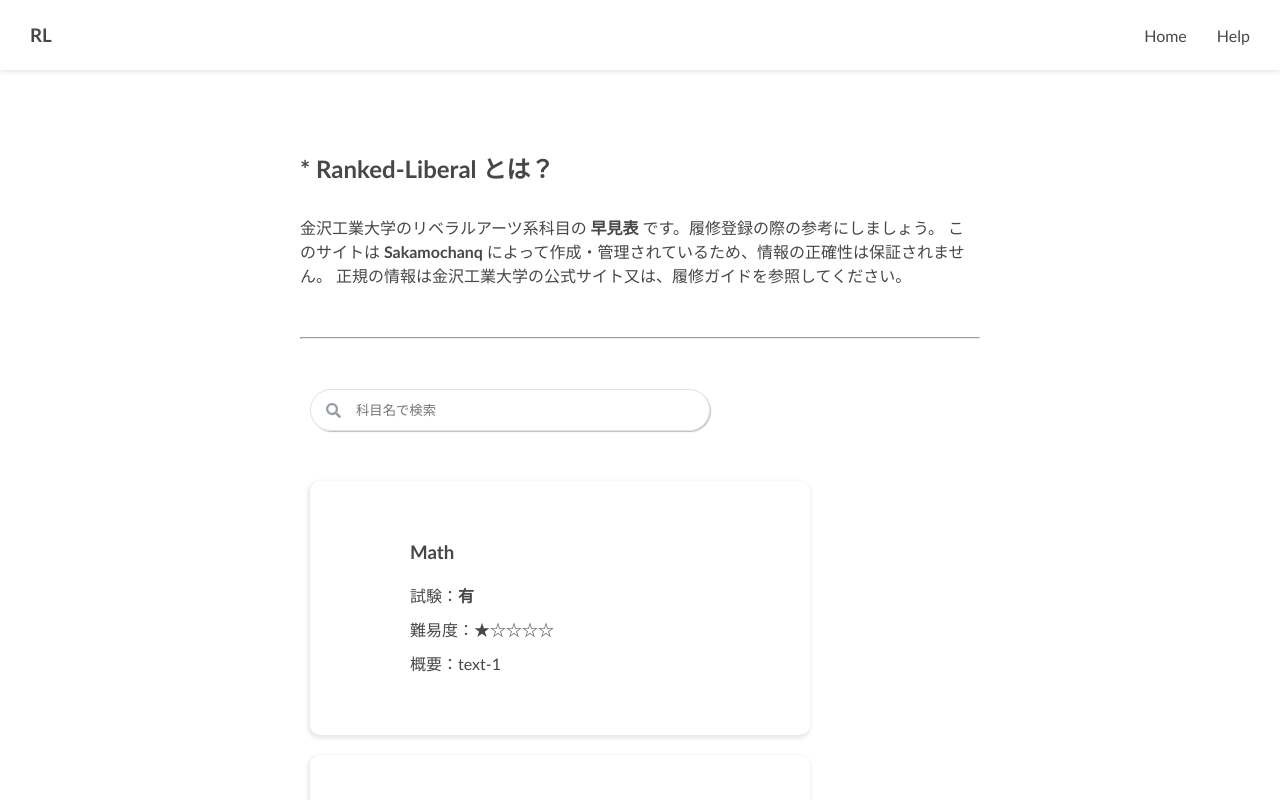
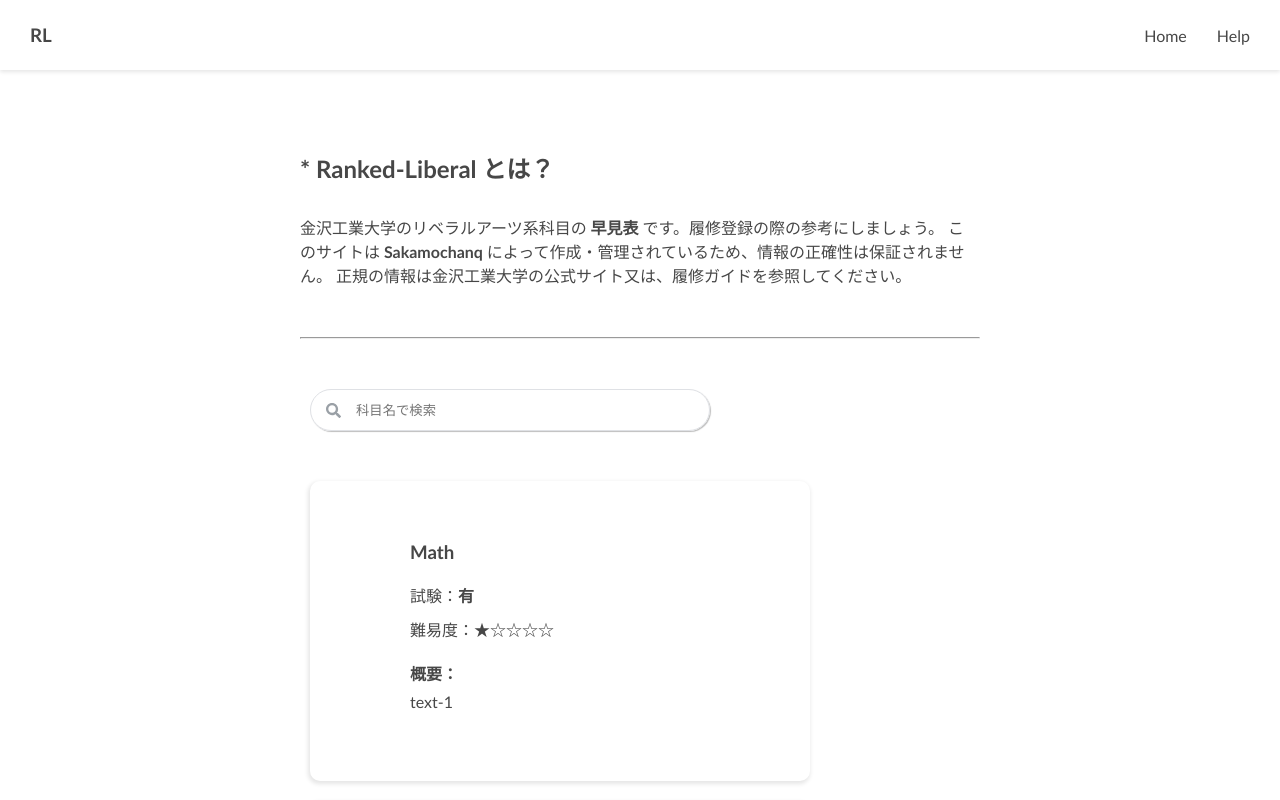
Before and after one commit to Sakamochanq/Liberal-Chart, a React (Create React App) app: page / in a window 1280 px wide. Shown: the top 800 px of the page. Built offline with nearby package versions, Linux system fonts and the light colour scheme.

Commit message:
fix: 概要記述のスタイル変更

```diff
--- a/src/App.css
+++ b/src/App.css
@@ -121,7 +121,7 @@ header {
   margin: 0px 0px 0px 310px;
 }
 .list-wrapper {
-  padding: 50px 0px 50px 100px;
+  padding: 50px 100px 70px 100px;
   box-shadow: -1px 2px 4px 1px rgba(0, 0, 0, 0.1);
   border-radius: 10px;
   margin-bottom: 20px;
@@ -133,6 +133,7 @@ header {
     margin: 0px 0px 0px 100px;
   }
   .list-wrapper {
+    padding: 50px 30px 70px 65px;
     margin: 0px 0px 40px -67px;
     width: 330px;
   }
--- a/src/components/Lists.js
+++ b/src/components/Lists.js
@@ -35,7 +35,8 @@ const Lists = () => {
           <h3 style={{marginTop: "10px", marginBottom:"20px"}} className="name">{subject.name}</h3>
           <p style={{marginBottom: "10px"}} className="inside-job">試験：<b>{subject['inside-job'] ? '有' : '無'}</b></p>
           <p style={{marginBottom: "10px"}} className="degree">難易度：{subject.degree}</p>
-          <p style={{marginBottom: "10px"}} className="description">概要：{subject.description}</p>
+          <p style={{marginTop: "20px", marginBottom: "7px"}} className="description"><b>概要：</b></p>
+          <p className="description">{subject.description}</p>
         </div>
       ))}
     </div>
```
